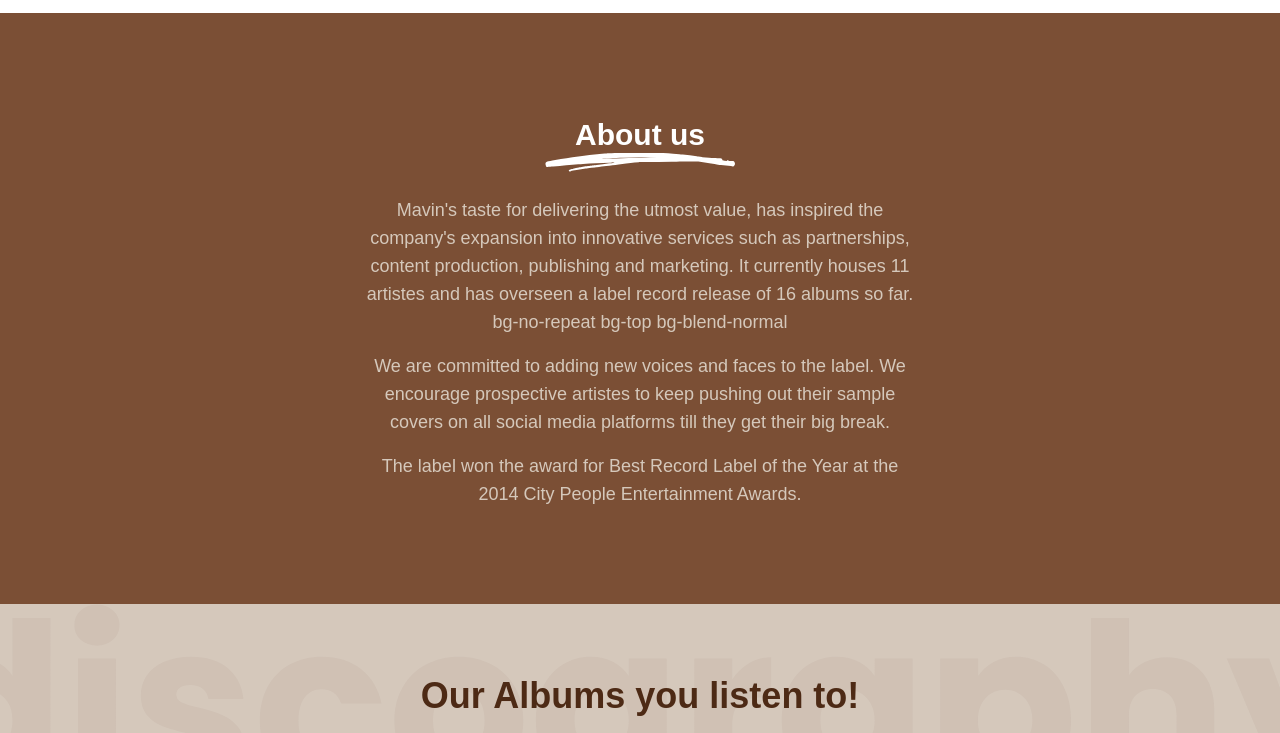
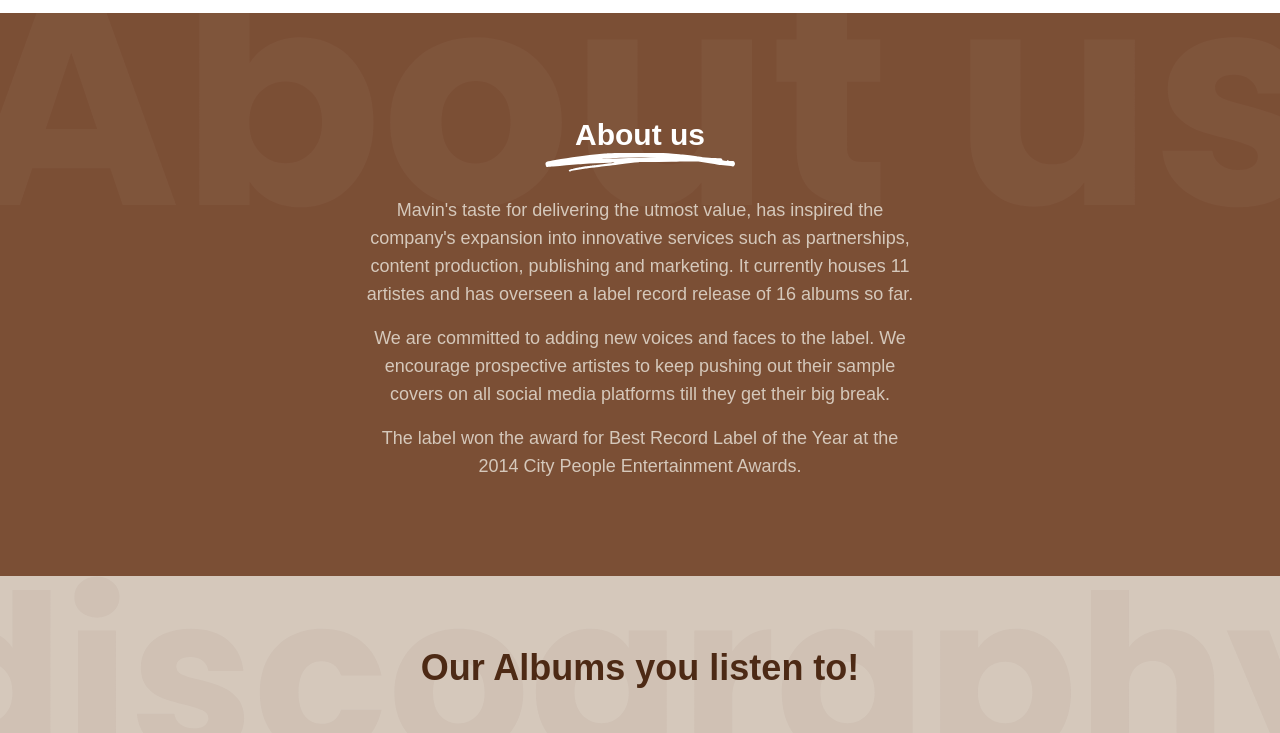
Before and after one commit to daisy28/mavins, a plain HTML site: page index.html in a window 1280 px wide. Shown: the part 1977-2710 px from the top of the page. Drawn offline with nearby package versions, Linux system fonts and the light colour scheme; a web font is replaced by a local one.

Commit message:
Fixed background image

```diff
--- a/index.html
+++ b/index.html
@@ -125,7 +125,7 @@
     </section>
 
     <section class="">
-        <div class="bg-brown p-4 sm:bg-[url('img/About us.svg')] bg-no-repeat bg-top bg-blend-normal bg-contain md:p-10 lg:p-20">
+        <div class="bg-brown p-4 bg-no-repeat bg-top bg-blend-normal bg-contain md:p-10 lg:p-20" style="background-image: url('img/About us.svg')">
             <div class="w-1/2 mx-auto my-6">
                 <p class="text-3xl text-white font-extrabold text-center">About us</p>
                 <img class="mx-auto" src="img/Frame.svg" alt="">
@@ -139,7 +139,7 @@
                      publishing and marketing.
                      It currently houses 11 artistes and has overseen a
                      label record release of 16 albums so far.
-                     bg-no-repeat bg-top bg-blend-normal
+
                 </p>
 
                 <p class="mb-4">
```
